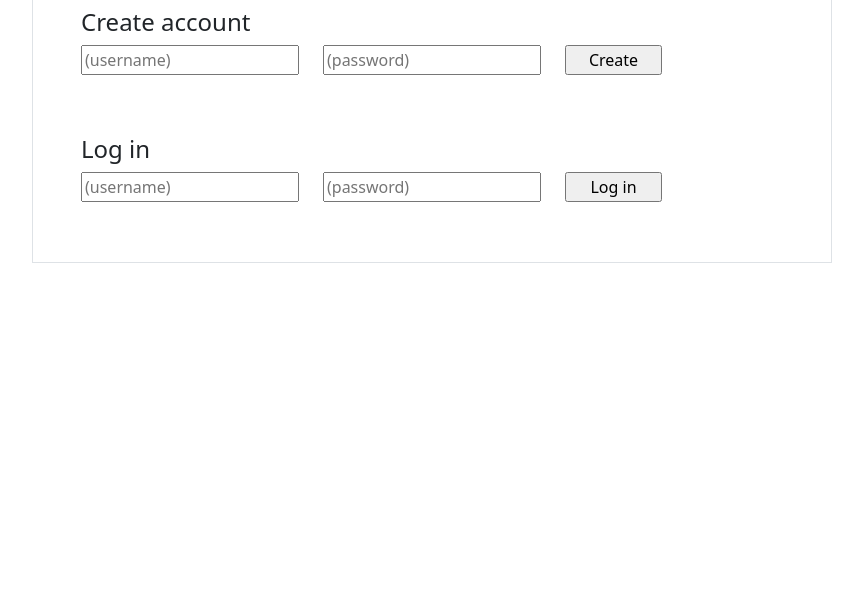
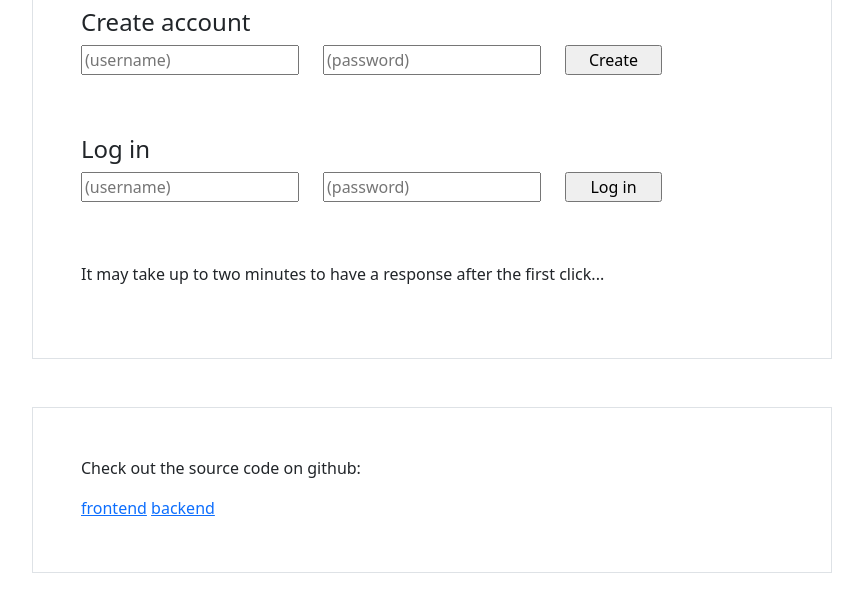
Before and after one commit to howto123/theHowToProject-messengerApp-frontend-v1, a plain HTML site: page index.html in a window 1280 px wide. Shown: the part 159-770 px from the top of the page, without its empty margins (208-1071 px from the left). Drawn offline with nearby package versions, Linux system fonts and the light colour scheme.

Commit message:
adding links to and from github

```diff
--- a/index.html
+++ b/index.html
@@ -55,9 +55,10 @@
             <input type="button" id="loginButton" style="width:100%" value="Log in">
          </div>
       </div>
-
-
-
+      <br><br>
+      <div class="row mb-2">
+         <p>It may take up to two minutes to have a response after the first click...</p>
+      </div>
    </div> <!--loginView ends-->
 
    <div id="standardView" class="container p-5 my-5 border" style="max-width: 800px;">
@@ -162,5 +163,13 @@
 
    </div> <!--standardView ends-->
 
+   <div class="container p-5 my-5 border" style="max-width: 800px;">
+      <div class="col-sm-12 mb-1">
+         <p>Check out the source code on github:</p>
+         <a href="https://github.com/howto123/theHowToProject-messengerApp-frontend-v1">frontend</a>
+         <a href="https://github.com/howto123/theHowToProject-messengerApp-backend-v1">backend</a>
+      </div>
+   </div>
+
 </body>
 </html>
```
Also changed, not shown: 1 other file.
